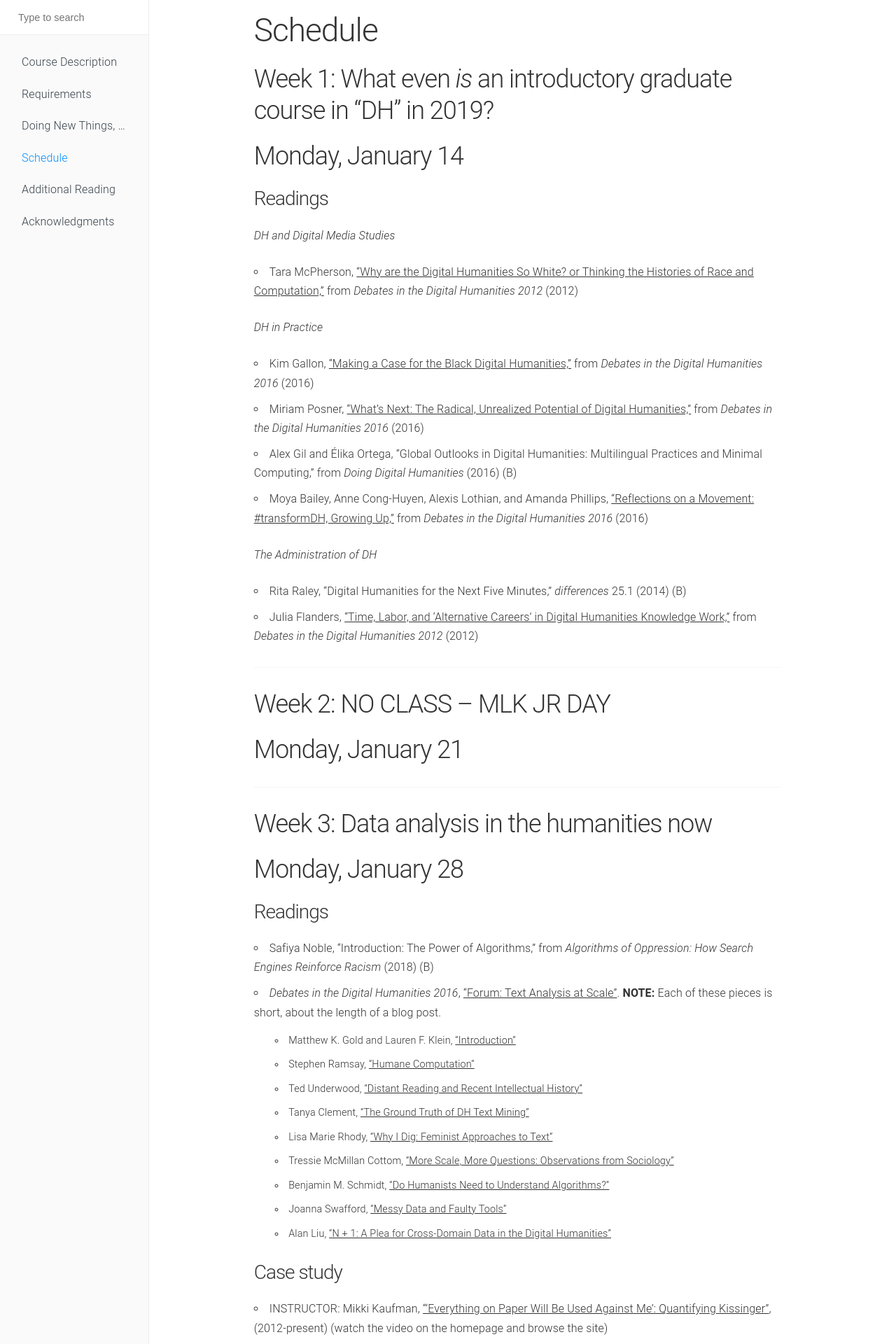
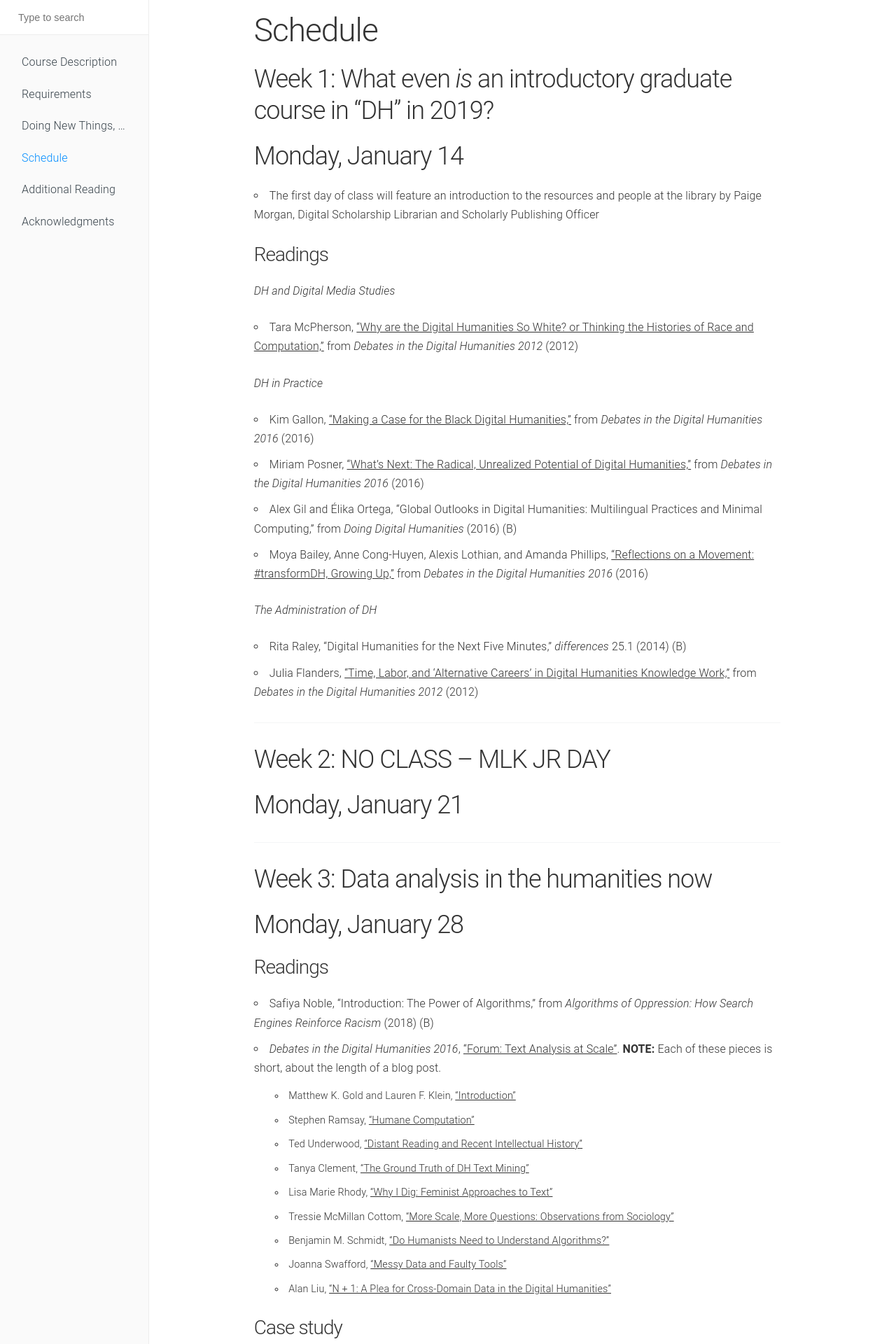
Before and after one commit to lcthomas/eng682s19, a Jekyll site: the page built from schedule.md, in a window 1280 px wide. Shown: the top 1920 px of the page at 70% size. Built offline with Jekyll 4.4.1, drawn with Linux system fonts in a browser that asks for light colours.

Commit message:
added visit info

```diff
--- a/schedule.md
+++ b/schedule.md
@@ -6,6 +6,8 @@ navigation: 4
 # Schedule
 ## Week 1: What even _is_ an introductory graduate course in "DH" in 2019?
 ## Monday, January 14
+* The first day of class will feature an introduction to the resources and people at the library by Paige Morgan, Digital Scholarship Librarian and Scholarly Publishing Officer
+
 ### Readings
 _DH and Digital Media Studies_
 * Tara McPherson, [“Why are the Digital Humanities So White? or Thinking the Histories of Race and Computation,"](http://dhdebates.gc.cuny.edu/debates/text/29) from _Debates in the Digital Humanities 2012_ (2012)
```
